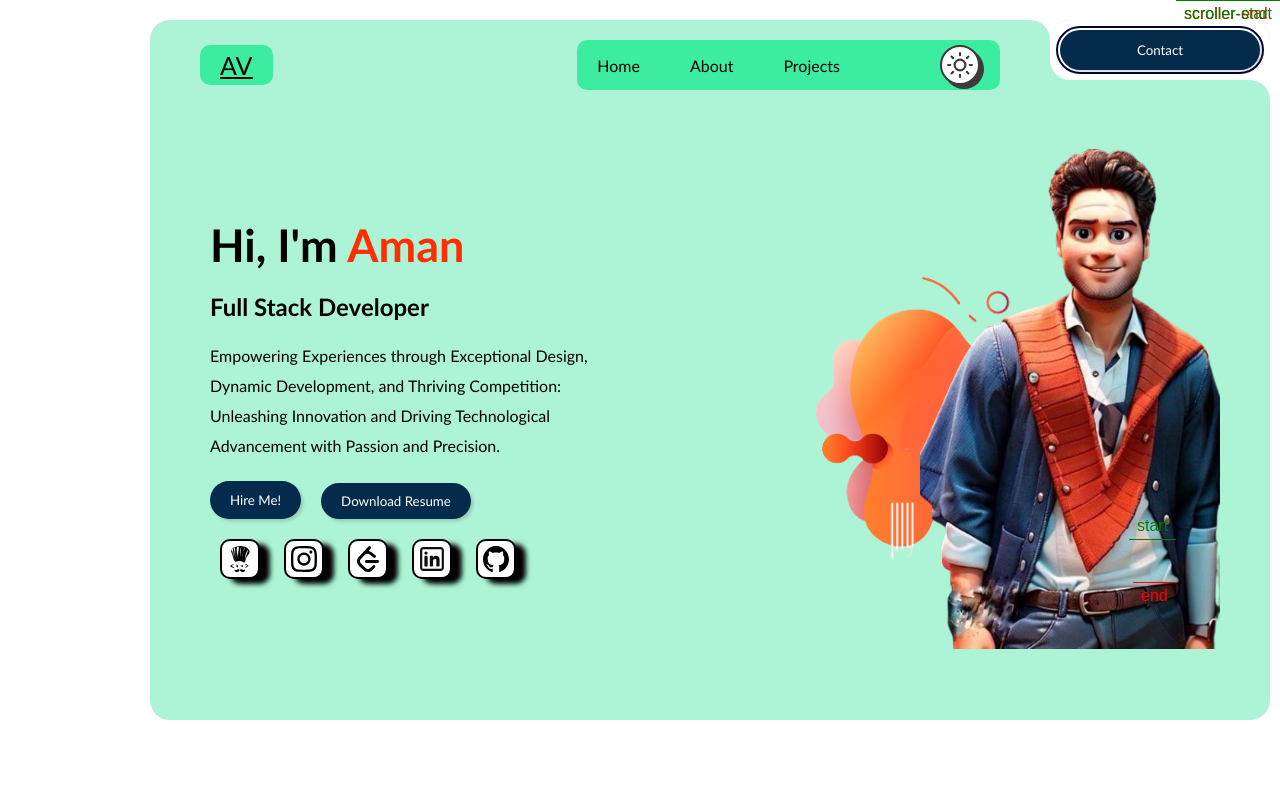
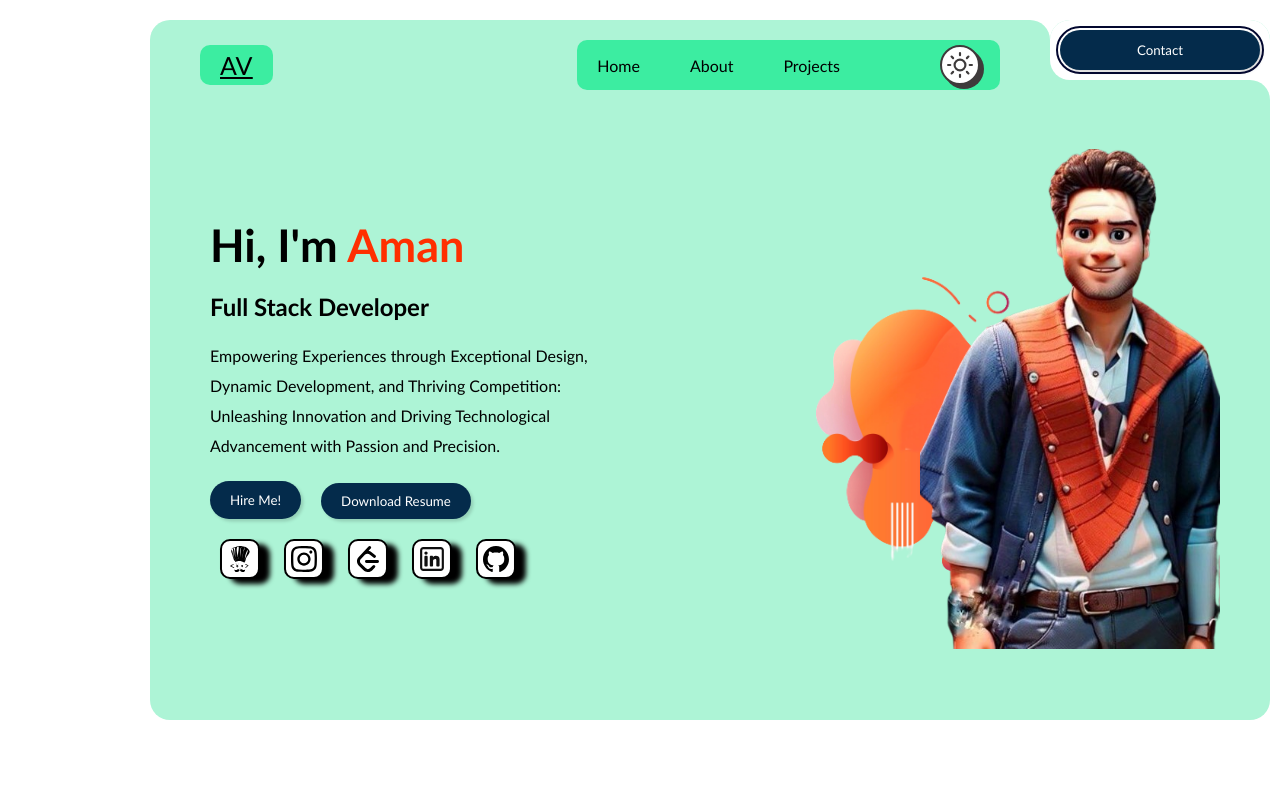
Before and after one commit to amanakhtar78/portfolio-js, a plain HTML site: page index.html in a window 1280 px wide. Shown: the top 800 px of the page. Drawn offline with nearby package versions, Linux system fonts and the light colour scheme.

Commit message:
image and gsap label changes

```diff
--- a/app.js
+++ b/app.js
@@ -92,7 +92,7 @@ gsap.to(".logo__button", {
 });
 gsap.to(".aside__font", {
   x: -150,
-  y: 170,
+  y: 150,
   duration: 3,
   scrollTrigger: {
     trigger: ".aside__font",
@@ -100,7 +100,7 @@ gsap.to(".aside__font", {
     start: "top 0",
 
     // end: () => `+=${document.querySelector(".square").offsetHeight}`,
-    markers: true,
+    // markers: true,
     toggleClass: "red",
   },
 });
--- a/index.html
+++ b/index.html
@@ -249,8 +249,8 @@
               alt=""
             />
             <img
-              src="/images/img__portfolio-removebg-preview.png"
-              alt=""
+              src="/images/standing.png"
+              alt="img__logo"
               width="300"
               height="500"
               class="image__standing"
```
Also changed, not shown: images/standing.png (renamed from images/img__portfolio-removebg-preview.png).
